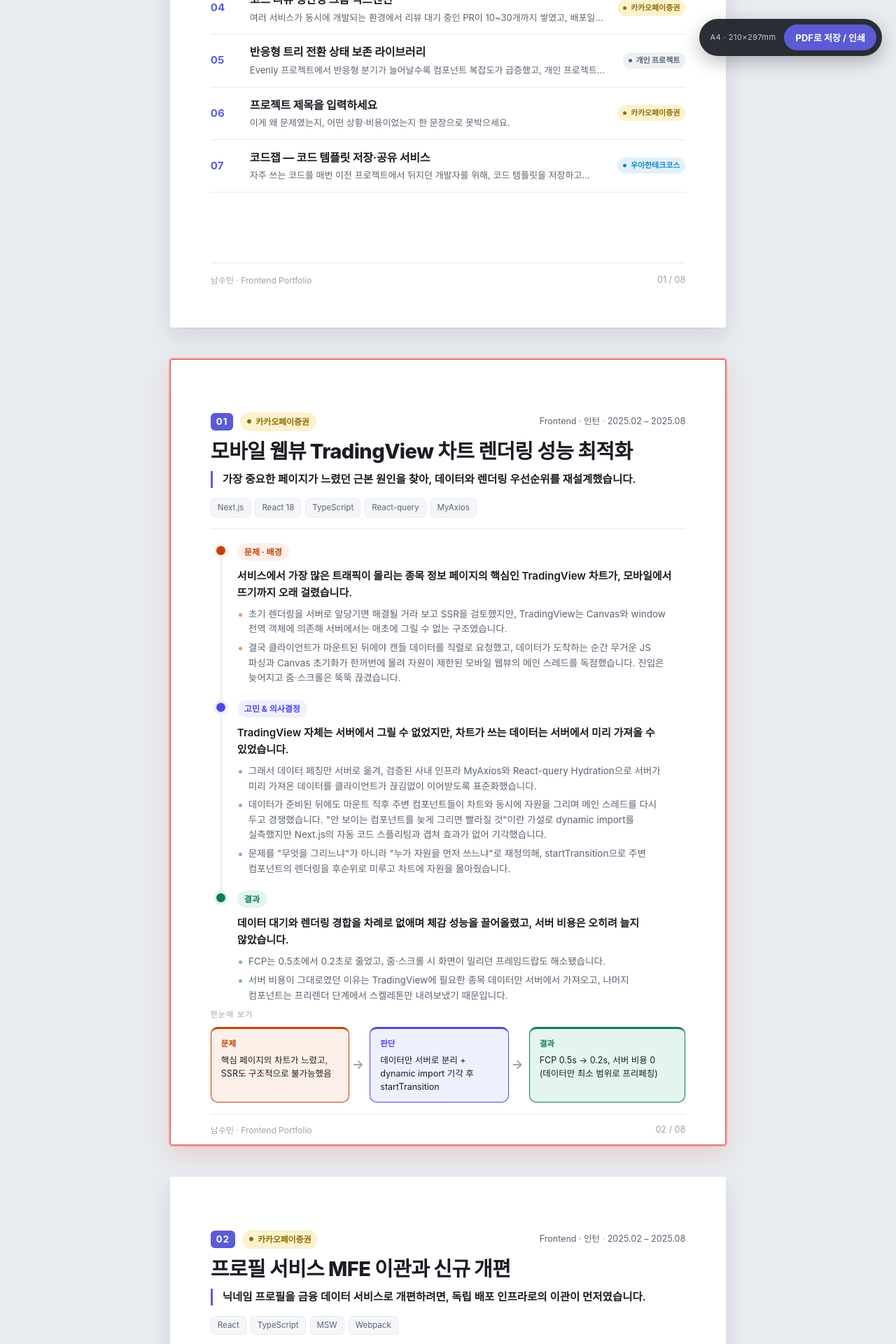
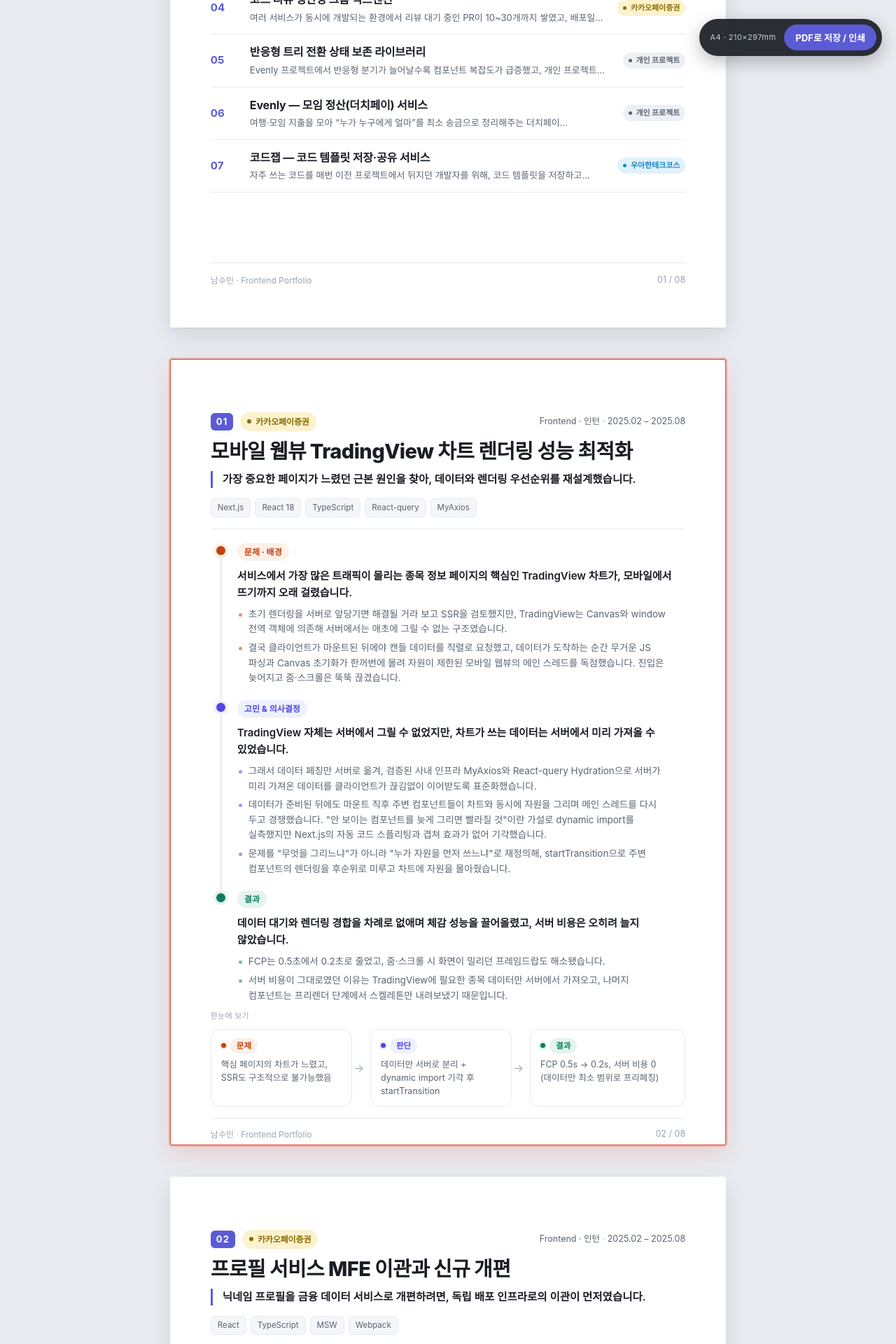
Before and after one commit to vi-wolhwa/portfolio, a React (Vite) app: page / in a window 1280 px wide. Shown: the part 700-2620 px from the top of the page at 70% size. Built offline with nearby package versions, Linux system fonts and the light colour scheme; a web font is replaced by a local one.

Commit message:
eve: new

```diff
--- a/src/components/ProjectPage.module.scss
+++ b/src/components/ProjectPage.module.scss
@@ -284,21 +284,21 @@
   padding: 16px 0;
   border-top: 1px solid var(--line);
 
-  &[data-tone='problem'] {
-    --tone: var(--problem);
-    --tone-weak: var(--problem-weak);
+  &[data-tone='perf'] {
+    --tone: var(--hl-perf);
+    --tone-weak: var(--hl-perf-weak);
   }
-  &[data-tone='decision'] {
-    --tone: var(--decision);
-    --tone-weak: var(--decision-weak);
+  &[data-tone='ux'] {
+    --tone: var(--hl-ux);
+    --tone-weak: var(--hl-ux-weak);
   }
-  &[data-tone='result'] {
-    --tone: var(--result);
-    --tone-weak: var(--result-weak);
+  &[data-tone='design'] {
+    --tone: var(--hl-design);
+    --tone-weak: var(--hl-design-weak);
   }
-  &[data-tone='accent'] {
-    --tone: var(--accent);
-    --tone-weak: var(--accent-weak);
+  &[data-tone='tech'] {
+    --tone: var(--hl-tech);
+    --tone-weak: var(--hl-tech-weak);
   }
 }
 
@@ -364,26 +364,24 @@
   font-weight: 700;
 }
 
-/* ── 하단 flow 요약 띠 ── */
+/* ── 하단 flow 요약 (한눈에 보기) — 톤 도트 + 알약 배지로 본문 디자인과 통일 ── */
 .flow {
   margin-top: auto;
-  padding-top: 8px;
+  padding-top: 10px;
 }
 
 .flowEyebrow {
   display: block;
-  margin-bottom: 8px;
-  font-family: var(--font-mono);
+  margin-bottom: 9px;
   font-size: 11px;
-  letter-spacing: 0.1em;
-  text-transform: uppercase;
+  letter-spacing: 0.02em;
   color: var(--faint);
 }
 
 .flowRow {
   display: flex;
   align-items: stretch;
-  gap: 4px;
+  gap: 6px;
 }
 
 .flowStep {
@@ -398,34 +396,62 @@
   min-width: 0;
   display: flex;
   flex-direction: column;
+  gap: 7px;
+  padding: 12px 14px;
+  border-radius: 14px;
+  border: 1px solid var(--line);
+  background: #fff;
+
+  &[data-tone='problem'] {
+    --tone: var(--problem);
+    --tone-weak: var(--problem-weak);
+  }
+  &[data-tone='decision'] {
+    --tone: var(--decision);
+    --tone-weak: var(--decision-weak);
+  }
+  &[data-tone='result'] {
+    --tone: var(--result);
+    --tone-weak: var(--result-weak);
+  }
+}
+
+.flowTagRow {
+  display: inline-flex;
+  align-items: center;
   gap: 6px;
-  padding: 12px 14px;
-  border-radius: 10px;
-  border: 1px solid var(--tone);
-  border-top: 3px solid var(--tone);
-  background: var(--tone-weak);
+}
+
+.flowDot {
+  width: 7px;
+  height: 7px;
+  border-radius: 50%;
+  background: var(--tone);
+  box-shadow: 0 0 0 3px var(--tone-weak);
 }
 
 .flowTag {
   font-size: 11.5px;
   font-weight: 700;
   color: var(--tone);
+  background: var(--tone-weak);
+  padding: 2px 9px;
+  border-radius: 999px;
 }
 
 .flowText {
   margin: 0;
   font-size: 12.5px;
   line-height: 1.5;
-  color: var(--ink);
+  color: var(--muted);
 }
 
 .flowArrow {
   display: flex;
   align-items: center;
-  padding: 0 4px;
+  padding: 0 3px;
   color: var(--faint);
-  font-size: 18px;
-  font-weight: 700;
+  font-size: 15px;
 }
 
 /* ── 푸터 ── */
--- a/src/components/ProjectPage.tsx
+++ b/src/components/ProjectPage.tsx
@@ -130,7 +130,10 @@ function FlowStrip({ flow }: { flow: NonNullable<Project['flow']> }) {
         {steps.map(([tone, text], i) => (
           <div key={tone} className={styles.flowStep}>
             <div className={styles.flowCard} data-tone={tone}>
-              <span className={styles.flowTag}>{FLOW_LABEL[tone]}</span>
+              <span className={styles.flowTagRow}>
+                <span className={styles.flowDot} aria-hidden />
+                <span className={styles.flowTag}>{FLOW_LABEL[tone]}</span>
+              </span>
               <p className={styles.flowText}>{text}</p>
             </div>
             {i < steps.length - 1 && (
--- a/src/data/projects.ts
+++ b/src/data/projects.ts
@@ -225,33 +225,50 @@ export const projects: Project[] = [
       result: '97개 테스트·98.6% 커버리지, 0 런타임 의존성으로 npm 배포',
     },
   },
+  // ── 06 · Evenly (개인·팀 토이 프로젝트) · service 레이아웃 ────────────────────
   {
-    id: 'project-06',
+    id: 'evenly',
     order: 6,
-    org: 'kakaopay',
-    title: '프로젝트 제목을 입력하세요',
-    tagline: '한 줄 요약 — 무엇을 왜 했는지 3초 안에 읽히도록.',
-    role: 'Frontend · N인',
-    period: '2024.00 – 2024.00',
-    stack: ['React', 'TypeScript', '...'],
-    refs: [{ kind: 'github', url: '#' }],
-    problem: {
-      lead: '이게 왜 문제였는지, 어떤 상황·비용이었는지 한 문장으로 못박으세요.',
-      points: ['문제를 구체적으로 보여주는 근거 1', '문제의 영향/비용 2'],
-    },
-    decision: {
-      lead: '무엇을 놓고 고민했고, 왜 그 결정을 내렸는지(대안을 버린 이유 포함).',
-      points: ['고려한 대안과 기준 1', '최종 판단의 근거 2'],
-    },
-    result: {
-      lead: '두괄식으로 성과를 먼저. 정량 수치는 문장 속에 자연스럽게.',
-      points: ['정성 성과 한 줄'],
-    },
-    flow: {
-      problem: '문제 한 줄 요약',
-      decision: '판단 한 줄 요약',
-      result: '결과 한 줄 요약',
-    },
+    variant: 'service',
+    org: 'personal',
+    title: 'Evenly — 모임 정산(더치페이) 서비스',
+    tagline: '서버가 계산을 맡는 구조에서, 프론트엔드가 진짜 책임지는 영역을 깊게 파고든 프로젝트입니다.',
+    description:
+      '여행·모임 지출을 모아 “누가 누구에게 얼마”를 최소 송금으로 정리해주는 더치페이 서비스입니다. 정산 계산은 서버가 맡고 있어, 저는 의도적으로 프론트엔드의 핵심 역량 — 재사용 가능한 UI 추상화와 HTTP·인증 설계 — 을 끝까지 밀어붙이는 것을 이 프로젝트의 목표로 삼았습니다.',
+    role: 'Frontend',
+    period: '2025.06 – 진행 중',
+    stack: ['React', 'TypeScript', 'React-query', 'axios', 'Zustand', 'Vite'],
+    refs: [],
+    highlights: [
+      {
+        label: '명령형 오버레이 (useOverlay)',
+        tone: 'tech',
+        problem: '지출 삭제·정산 완료·회원 탈퇴 등 확인 다이얼로그가 화면마다 반복됐는데, 매번 isOpen state와 콜백을 부모가 들고 있어야 해 보일러플레이트가 쌓였습니다.',
+        solution:
+          '모달을 트리에 선언하는 대신 const ok = await confirm({...}) 한 줄로 여는 Promise 기반 오버레이를 만들었습니다. Portal로 트리 밖에 렌더하고, 언마운트 시 Promise를 정리하며, 여러 개가 쌓여도 스택으로 관리되도록 설계했습니다.',
+      },
+      {
+        label: '공유링크 대응 이중 HTTP 계층',
+        tone: 'tech',
+        problem: '인증 API는 401이면 토큰을 재발급해야 하지만, 비로그인자가 여는 읽기 전용 공유링크(/shared)에서 같은 인터셉터가 돌면 불필요한 재발급 요청과 무한 루프가 생깁니다.',
+        solution:
+          '인증용과 공개용 axios 인스턴스를 분리해, 재발급 인터셉터가 걸리는 요청 범위 자체를 구조적으로 갈랐습니다. 공유링크는 토큰 없이도 안전하게, 인증 요청만 재발급 흐름을 타도록 했습니다.',
+      },
+      {
+        label: '토큰 자동 재발급 인터셉터',
+        tone: 'tech',
+        problem: 'access 토큰이 만료돼 여러 요청이 동시에 401을 받으면, 각 요청이 제각기 refresh를 호출해 재발급이 중복되고 토큰 회전이 꼬였습니다.',
+        solution:
+          '첫 401에서만 refresh를 실행하고 나머지 요청은 그 하나의 Promise를 기다리도록 single-flight로 묶었습니다. 재발급이 끝나면 대기 중이던 요청들을 새 토큰으로 한 번에 재시도합니다.',
+      },
+      {
+        label: '컴파운드 컴포넌트 + 런타임 가드',
+        tone: 'design',
+        problem: 'GroupCard·Navbar 같은 합성 컴포넌트가 늘면서, 하위 조각을 부모 밖에서 잘못 쓰면 조용히 깨지는 실수가 생길 수 있었습니다.',
+        solution:
+          'createCompoundGuard로 Context 존재를 검사해, <GroupCard.Title>을 <GroupCard> 밖에서 쓰면 명확한 메시지의 런타임 에러를 던지게 했습니다. 오용을 침묵시키지 않고 즉시 드러내는 설계입니다.',
+      },
+    ],
   },
 
   // ── 07 · 코드잽 (우아한테크코스 팀 프로젝트) · service 레이아웃 ───────────────
@@ -278,28 +295,28 @@ export const projects: Project[] = [
     highlights: [
       {
         label: '번들 최적화',
-        tone: 'decision',
+        tone: 'perf',
         problem: '핵심 기능인 코드 에디터(CodeMirror)가 8MB에 달해, 첫 화면 로드가 눈에 띄게 무거웠습니다.',
         solution:
           'bundle-analyzer로 뜯어보니 실제로 안 쓰는 언어 문법까지 전부 포함돼 있었습니다. 지원 언어를 실사용분으로 좁혀 Tree Shaking이 걸리게 하고, 에디터는 Dynamic Import로 초기 번들에서 떼어내 2.2MB → 1.4MB로 줄였습니다.',
       },
       {
         label: '디자인 시스템',
-        tone: 'problem',
+        tone: 'design',
         problem: '재사용성과 선언적 레이아웃에 끌려 <Flex>를 레이아웃 원자로 아토믹하게 도입했는데, 실제 화면에 쓸수록 direction·gap 같은 프롭스가 마크업을 뒤덮고 <Flex>가 무한 중첩됐습니다.',
         solution:
           '구조를 읽을 수 없는 "Flex Soup"과 Emotion의 의미 있는 네이밍 상실을 겪으며, 무조건적 세분화가 아니라 기술 스택 특성에 맞춰 추상화 수준을 제어해야 한다는 기준을 얻었습니다.',
       },
       {
         label: '웹 접근성',
-        tone: 'accent',
+        tone: 'ux',
         problem: '모달을 열어도 초점이 뒤 배경으로 새어나가고, 비동기로 바뀐 목록을 스크린리더가 읽어주지 않았습니다.',
         solution:
           '자동 검사 도구로는 잡히지 않아 VoiceOver·TalkBack 실기기로 직접 흐름을 따라가며, 포커스 트랩으로 초점을 모달 안에 가두고 aria-live로 변경 사항을 읽어주도록 고쳤습니다.',
       },
       {
         label: '레이아웃 시프트',
-        tone: 'result',
+        tone: 'perf',
         problem: '목록·상세가 로드될 때마다 아래 콘텐츠가 밀려, 누르려던 버튼이 어긋나는 레이아웃 시프트가 반복됐습니다(CLS 0.8).',
         solution:
           '스켈레톤만으로는 실제 콘텐츠와 높이가 어긋나 시프트가 남았기에, 응답 전에 최종 높이값 자체를 예약해 콘텐츠가 그 자리에 그대로 들어오도록 만들어 CLS를 0.3으로 낮췄습니다.',
--- a/src/styles/global.scss
+++ b/src/styles/global.scss
@@ -32,6 +32,17 @@
   --decision-weak: #eef0fe;
   --result: #0e7c61;
   --result-weak: #e4f4ee;
+
+  /* --- 색: 하이라이트 카테고리 (service 레이아웃) ---
+     perf=파랑(성능) / ux=초록(경험·품질) / design=빨강(설계 반성) / tech=보라(기술 심화) */
+  --hl-perf: #2563c9;
+  --hl-perf-weak: #e8f0fc;
+  --hl-ux: #0e7c61;
+  --hl-ux-weak: #e4f4ee;
+  --hl-design: #c2410c;
+  --hl-design-weak: #fdf0e8;
+  --hl-tech: #7c3aed;
+  --hl-tech-weak: #f2ecfe;
 
   /* --- 위험 --- */
   --danger: #e0503a;
```
Also changed, not shown: src/types/portfolio.ts (+8 -3 lines).
